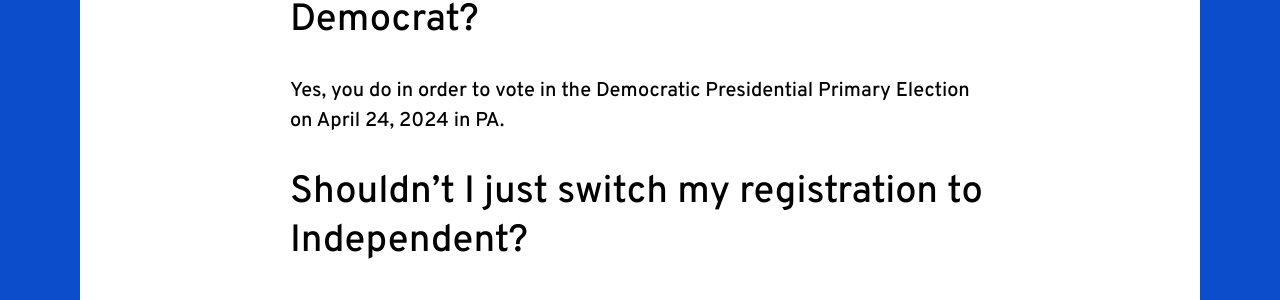
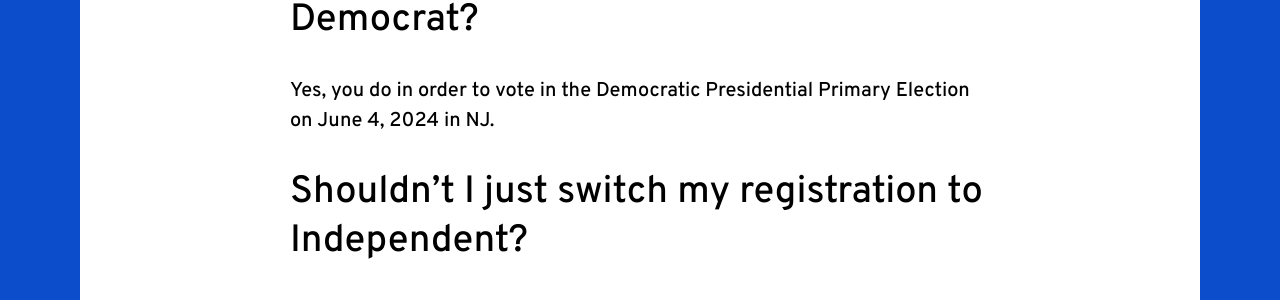
Before and after one commit to dsa-ntc/uncommittednj.org, a Jekyll site: the page built from faq.md, in a window 1280 px wide. Shown: the part 612-912 px from the top of the page. Built offline with Jekyll 4.4.1, drawn with Linux system fonts in a browser that asks for light colours.

Commit message:
initial fork of uncommitteed pa's site

```diff
--- a/_config.yml
+++ b/_config.yml
@@ -1,7 +1,7 @@
 ---
-title: Vote Uncommitted
+title: Vote Uncommitted New Jersey
 timezone: America/New_York
-description: STATE dems, write in Uncommitted in the YOUR DATE Presidential Primary election.
+description: New Jersey dems, write in Uncommitted in the June 4th Presidential Primary election.
 url: TODO
 logo: "/assets/vote-uncommitted.jpg"
 image:
--- a/faq.md
+++ b/faq.md
@@ -16,7 +16,7 @@
 
 ## Do I have to be registered as a Democrat?
 
-Yes, you do in order to vote in the Democratic Presidential Primary Election on April 24, 2024 in PA.
+Yes, you do in order to vote in the Democratic Presidential Primary Election on June 4, 2024 in NJ.
 
 ## Shouldn't I just switch my registration to Independent?
 
@@ -32,4 +32,4 @@
 
 ## How can I get involved?
 
-[Fill out our volunteer form!](https://actionnetwork.org/forms/vote-uncommitted-pa-volunteer-form)
+[Fill out our volunteer form!](https://example.com/fill-in-action-network-form)
```
